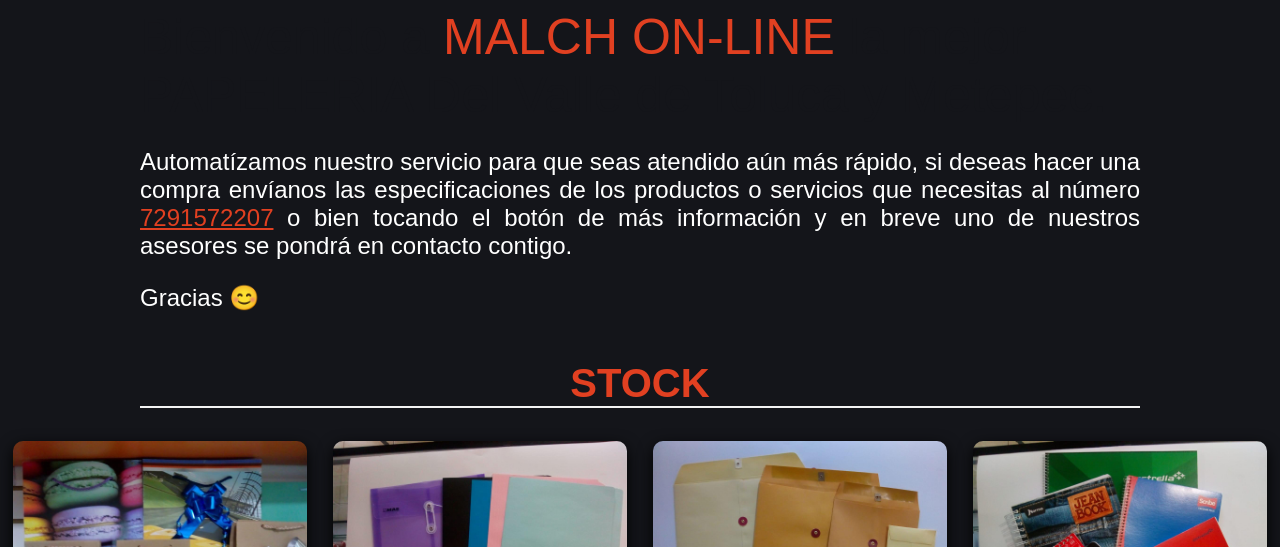
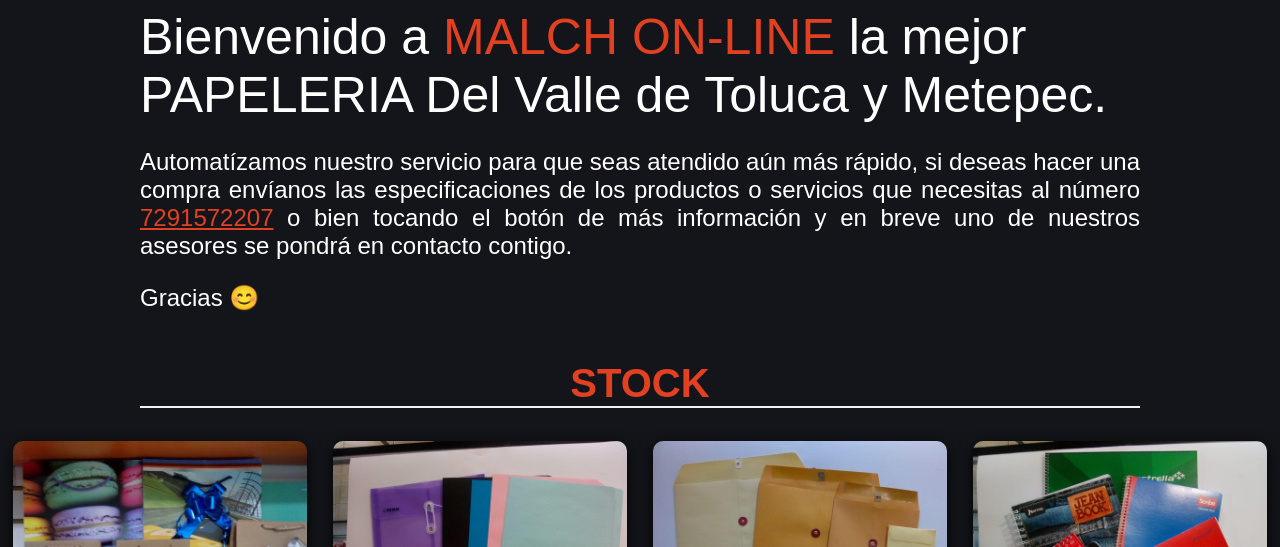
Before and after one commit to Danieru-AceRo/MalchPapeleria, a plain HTML site: page Index.html in a window 1280 px wide. Shown: the part 253-800 px from the top of the page. Drawn offline with Linux system fonts and the light colour scheme.

Commit message:
header blanco

```diff
--- a/css/estilos.css
+++ b/css/estilos.css
@@ -75,7 +75,7 @@ h3{
 
 h6{
     font-size: 50px;
-    color: #14151a;
+    color: white;
     margin: 10px 0;
 }
 a{
```
